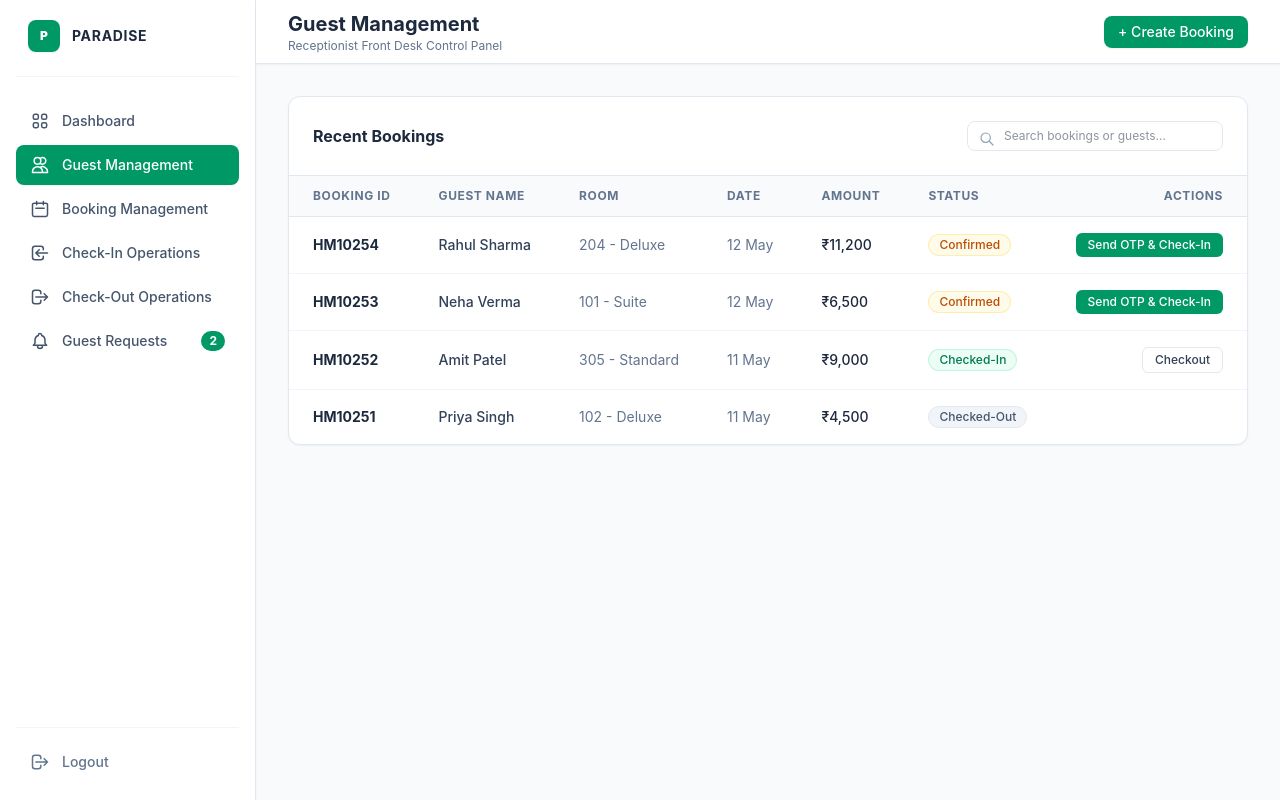
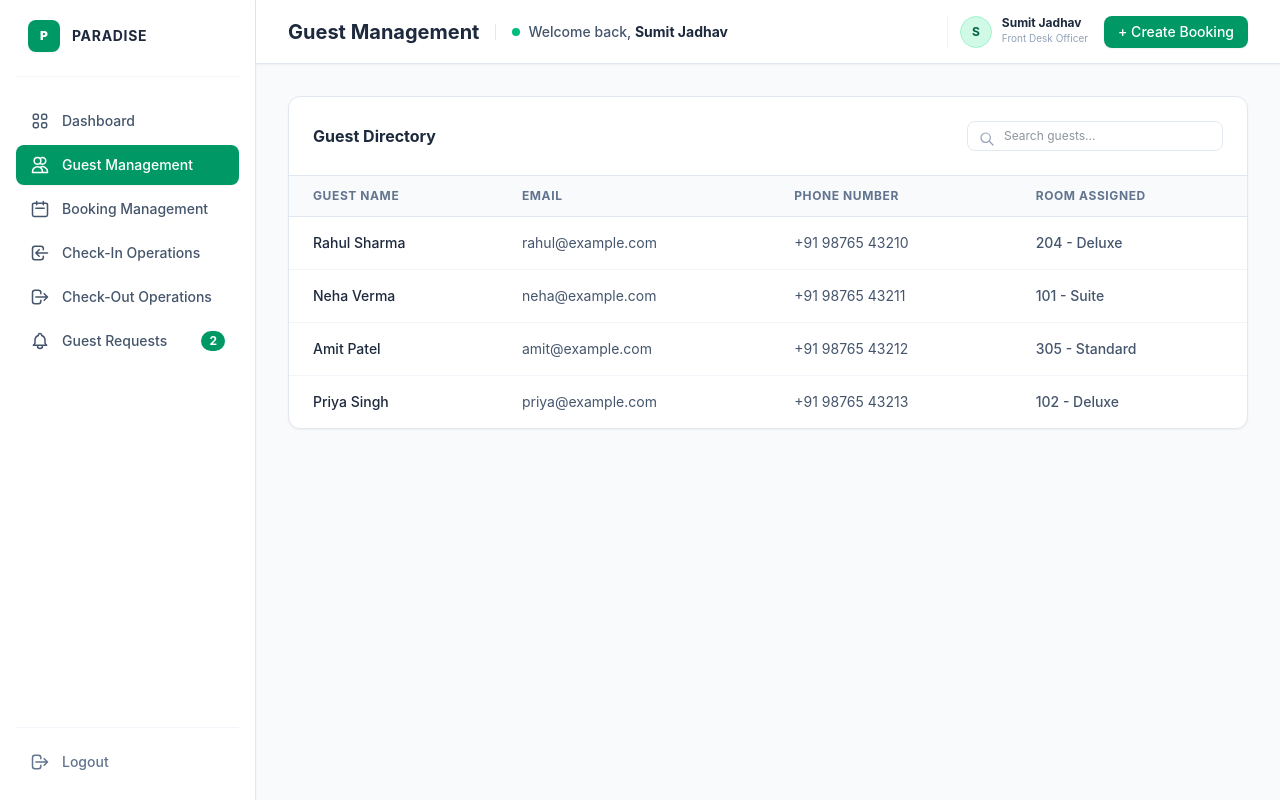
Before and after one commit to MangeshGadekar/hotel-management-system, a React (Vite) app in the folder frontend/: page /receptionist in a window 1280 px wide. Both pictures are taken after a click on the button "Guest Management". Built offline with nearby package versions, Linux system fonts and the light colour scheme.

Commit message:
feat: ui updates in receptionist and admin page

```diff
--- a/frontend/src/components/layout/AdminLayout.jsx
+++ b/frontend/src/components/layout/AdminLayout.jsx
@@ -6,6 +6,12 @@ import { FiLogIn } from "react-icons/fi";
 
 export default function AdminLayout() {
   const token = useAuthStore((state) => state.token);
+  const user = useAuthStore((state) => state.user);
+
+  // Determine admin name and avatar initial
+  const adminName = user?.name || user?.firstName ? `${user.firstName} ${user.lastName || ""}`.trim() : "Admin";
+  const avatarInitial = adminName.charAt(0).toUpperCase();
+
   if (!token) {
     return (
       <div className="min-h-dvh flex flex-col items-center justify-center gap-6 bg-gradient-to-br from-amber-50 via-white to-amber-100 px-4">
@@ -31,20 +37,43 @@ export default function AdminLayout() {
       </div>
     );
   }
+
   return (
     <div className="flex h-screen bg-[#F8FAFC] font-sans overflow-hidden">
       <Sidebar />
       <div className="flex-1 flex flex-col min-w-0">
         <header className="h-16 bg-white border-b border-slate-200 px-8 flex items-center justify-between shadow-xs">
-          <h1 className="text-xl font-bold text-slate-800">Dashboard</h1>
+          <div className="flex items-center gap-4">
+            <h1 className="text-xl font-bold text-slate-800">Dashboard</h1>
+            <span className="h-4 w-[1px] bg-slate-200"></span>
+            <div className="flex items-center gap-2">
+              <span className="w-2 h-2 rounded-full bg-emerald-500"></span>
+              <p className="text-xs text-slate-600 font-medium">
+                Logged in as <span className="font-bold text-slate-800">{adminName}</span>
+              </p>
+            </div>
+          </div>
+
           <div className="flex items-center gap-4">
             <input
               type="date"
               defaultValue="2026-05-12"
               className="px-3 py-1.5 border border-slate-200 rounded-lg text-sm text-slate-600 focus:outline-none focus:ring-1 focus:ring-[#D96B43]"
             />
+
+            {/* Admin Avatar & Profile Badge */}
+            <div className="flex items-center gap-2.5 pl-3 border-l border-slate-200">
+              <div className="w-8 h-8 rounded-full bg-amber-100 text-amber-800 font-bold text-xs flex items-center justify-center border border-amber-200">
+                {avatarInitial}
+              </div>
+              <div className="text-left hidden sm:block">
+                <p className="text-xs font-bold text-slate-800 leading-none">{adminName}</p>
+                <p className="text-[10px] text-slate-400 mt-0.5">System Administrator</p>
+              </div>
+            </div>
           </div>
         </header>
+
         <main className="flex-1 overflow-y-auto p-8">
           <Outlet />
         </main>
--- a/frontend/src/components/layout/ReceptionistLayout.jsx
+++ b/frontend/src/components/layout/ReceptionistLayout.jsx
@@ -49,9 +49,22 @@ const IconSearch = () => (
   </svg>
 );
 
+const IconBed = () => (
+  <svg className="w-5 h-5 text-emerald-600" fill="none" viewBox="0 0 24 24" stroke="currentColor">
+    <path strokeLinecap="round" strokeLinejoin="round" strokeWidth={1.8} d="M3 12l2-2m0 0l7-7 7 7M5 10v10a1 1 0 001 1h3m10-11l2 2m-2-2v10a1 1 0 01-1 1h-3m-6 0a1 1 0 001-1v-4a1 1 0 011-1h2a1 1 0 011 1v4a1 1 0 001 1m-6 0h6" />
+  </svg>
+);
+
 export default function ReceptionistLayout() {
   const [activeMenu, setActiveMenu] = useState("Dashboard");
   const [searchQuery, setSearchQuery] = useState("");
+
+  // Logged-in Receptionist State
+  const loggedInReceptionist = {
+    name: "Sumit Jadhav",
+    role: "Front Desk Officer",
+    avatarInitial: "S",
+  };
 
   const [showCreateBooking, setShowCreateBooking] = useState(false);
   const [otpModal, setOtpModal] = useState({ open: false, booking: null });
@@ -78,17 +91,13 @@ export default function ReceptionistLayout() {
   const [bookings, setBookings] = useState([
     {
       id: "HM10254",
+      roomNumber: "204",
+      type: "Deluxe Suite",
       guest: {
         firstName: "Rahul",
         lastName: "Sharma",
         email: "rahul@example.com",
         phone: "+91 98765 43210",
-        idProofType: "AADHAAR",
-        idProofNumber: "ABCD1234EF",
-        address: "123 MG Road",
-        city: "Pune",
-        state: "Maharashtra",
-        postalCode: "411001",
       },
       room: "204 - Deluxe",
       date: "12 May",
@@ -97,17 +106,13 @@ export default function ReceptionistLayout() {
     },
     {
       id: "HM10253",
+      roomNumber: "101",
+      type: "Executive Suite",
       guest: {
         firstName: "Neha",
         lastName: "Verma",
         email: "neha@example.com",
         phone: "+91 98765 43211",
-        idProofType: "PASSPORT",
-        idProofNumber: "Z9876543",
-        address: "45 Park Street",
-        city: "Mumbai",
-        state: "Maharashtra",
-        postalCode: "400001",
       },
       room: "101 - Suite",
       date: "12 May",
@@ -116,17 +121,13 @@ export default function ReceptionistLayout() {
     },
     {
       id: "HM10252",
+      roomNumber: "305",
+      type: "Standard Room",
       guest: {
         firstName: "Amit",
         lastName: "Patel",
         email: "amit@example.com",
         phone: "+91 98765 43212",
-        idProofType: "DRIVING_LICENSE",
-        idProofNumber: "DL1420110012345",
-        address: "88 Ring Road",
-        city: "Ahmedabad",
-        state: "Gujarat",
-        postalCode: "380001",
       },
       room: "305 - Standard",
       date: "11 May",
@@ -135,17 +136,13 @@ export default function ReceptionistLayout() {
     },
     {
       id: "HM10251",
+      roomNumber: "102",
+      type: "Deluxe Suite",
       guest: {
         firstName: "Priya",
         lastName: "Singh",
         email: "priya@example.com",
         phone: "+91 98765 43213",
-        idProofType: "PAN_CARD",
-        idProofNumber: "ABCDE1234F",
-        address: "12 Civil Lines",
-        city: "Delhi",
-        state: "Delhi",
-        postalCode: "110054",
       },
       room: "102 - Deluxe",
       date: "11 May",
@@ -171,6 +168,19 @@ export default function ReceptionistLayout() {
     setBookings(prev => prev.map(b => b.id === checkoutModal.booking.id ? { ...b, status: "Checked-Out" } : b));
     setCheckoutModal({ open: false, booking: null });
   };
+
+  // Filter bookings according to the active navigation menu
+  const getFilteredBookings = () => {
+    if (activeMenu === "Check-In Operations") {
+      return bookings.filter(b => b.status === "Confirmed");
+    }
+    if (activeMenu === "Check-Out Operations") {
+      return bookings.filter(b => b.status === "Checked-In");
+    }
+    return bookings;
+  };
+
+  const filteredBookings = getFilteredBookings();
 
   return (
     <div className="flex h-screen bg-[#F8FAFC] font-sans overflow-hidden">
@@ -228,11 +238,29 @@ export default function ReceptionistLayout() {
       <div className="flex-1 flex flex-col min-w-0">
         {/* Top Header */}
         <header className="h-16 bg-white border-b border-slate-200 px-8 flex items-center justify-between shadow-xs">
-          <div>
+          <div className="flex items-center gap-4">
             <h1 className="text-xl font-bold text-slate-800">{activeMenu}</h1>
-            <p className="text-xs text-slate-500">Receptionist Front Desk Control Panel</p>
+            <span className="h-4 w-[1px] bg-slate-200"></span>
+            <div className="flex items-center gap-2">
+              <span className="w-2 h-2 rounded-full bg-emerald-500"></span>
+              <p className="text-sm text-slate-600 font-medium">
+                Welcome back, <span className="font-bold text-slate-800">{loggedInReceptionist.name}</span>
+              </p>
+            </div>
           </div>
-          <div className="flex items-center gap-3">
+
+          <div className="flex items-center gap-4">
+            {/* Receptionist Badge */}
+            <div className="flex items-center gap-2.5 pl-3 border-l border-slate-100">
+              <div className="w-8 h-8 rounded-full bg-emerald-100 text-emerald-800 font-bold text-xs flex items-center justify-center border border-emerald-200">
+                {loggedInReceptionist.avatarInitial}
+              </div>
+              <div className="text-left hidden sm:block">
+                <p className="text-xs font-bold text-slate-800 leading-none">{loggedInReceptionist.name}</p>
+                <p className="text-[10px] text-slate-400 mt-0.5">{loggedInReceptionist.role}</p>
+              </div>
+            </div>
+
             <button
               onClick={() => setShowCreateBooking(true)}
               className="px-3.5 py-1.5 bg-emerald-600 text-white rounded-lg text-sm font-medium hover:bg-emerald-700 transition-colors shadow-xs"
@@ -260,7 +288,149 @@ export default function ReceptionistLayout() {
             </div>
           )}
 
-          {activeMenu === "Guest Requests" ? (
+          {activeMenu === "Guest Management" && (
+            <div className="bg-white border border-slate-200 rounded-xl shadow-xs overflow-hidden">
+              <div className="p-6 border-b border-slate-200 flex justify-between items-center">
+                <h2 className="text-base font-bold text-slate-800">Guest Directory</h2>
+                <div className="relative w-64">
+                  <IconSearch />
+                  <input
+                    type="text"
+                    placeholder="Search guests..."
+                    value={searchQuery}
+                    onChange={(e) => setSearchQuery(e.target.value)}
+                    className="w-full bg-white border border-slate-200 rounded-lg pl-9 pr-3 py-1.5 text-xs text-slate-800 focus:outline-none focus:ring-1 focus:ring-emerald-600"
+                  />
+                </div>
+              </div>
+
+              <div className="overflow-x-auto">
+                <table className="w-full text-left text-sm border-collapse">
+                  <thead>
+                    <tr className="bg-slate-50 border-b border-slate-200 text-slate-500 font-semibold text-xs tracking-wider uppercase">
+                      <th className="py-3 px-6">GUEST NAME</th>
+                      <th className="py-3 px-6">EMAIL</th>
+                      <th className="py-3 px-6">PHONE NUMBER</th>
+                      <th className="py-3 px-6">ROOM ASSIGNED</th>
+                    </tr>
+                  </thead>
+                  <tbody className="divide-y divide-slate-100">
+                    {bookings.map((row) => (
+                      <tr key={row.id} className="hover:bg-slate-50/70 transition-colors">
+                        <td className="py-4 px-6 font-medium text-slate-800">
+                          {row.guest.firstName} {row.guest.lastName}
+                        </td>
+                        <td className="py-4 px-6 text-slate-600">{row.guest.email}</td>
+                        <td className="py-4 px-6 text-slate-600">{row.guest.phone}</td>
+                        <td className="py-4 px-6 text-slate-600 font-medium">{row.room}</td>
+                      </tr>
+                    ))}
+                  </tbody>
+                </table>
+              </div>
+            </div>
+          )}
+
+          {/* Booking Management View (Card-Based Layout for Rooms) */}
+          {activeMenu === "Booking Management" && (
+            <div className="space-y-4">
+              <div className="flex flex-col sm:flex-row justify-between items-start sm:items-center gap-4 bg-white p-5 border border-slate-200 rounded-xl shadow-xs">
+                <div>
+                  <h2 className="text-base font-bold text-slate-800">Room Status & Bookings</h2>
+                  <p className="text-xs text-slate-500 mt-0.5">Overview of room availability, pricing, and current occupancy</p>
+                </div>
+                <div className="relative w-full sm:w-64">
+                  <IconSearch />
+                  <input
+                    type="text"
+                    placeholder="Search rooms or categories..."
+                    value={searchQuery}
+                    onChange={(e) => setSearchQuery(e.target.value)}
+                    className="w-full bg-white border border-slate-200 rounded-lg pl-9 pr-3 py-1.5 text-xs text-slate-800 focus:outline-none focus:ring-1 focus:ring-emerald-600"
+                  />
+                </div>
+              </div>
+
+              {/* Room Cards Grid */}
+              <div className="grid grid-cols-1 sm:grid-cols-2 lg:grid-cols-3 xl:grid-cols-4 gap-5">
+                {bookings.map((roomCard) => (
+                  <div
+                    key={roomCard.id}
+                    className="bg-white border border-slate-200 rounded-xl p-5 shadow-xs hover:shadow-md transition-shadow flex flex-col justify-between space-y-4"
+                  >
+                    <div>
+                      {/* Card Header: Room Number and Status Badge */}
+                      <div className="flex justify-between items-start">
+                        <div className="flex items-center gap-2">
+                          <div className="p-2 bg-slate-50 rounded-lg border border-slate-200 text-slate-600">
+                            <IconBed />
+                          </div>
+                          <div>
+                            <h3 className="text-lg font-bold text-slate-800 leading-none">Room {roomCard.roomNumber}</h3>
+                            <p className="text-xs text-slate-500 mt-1">{roomCard.type}</p>
+                          </div>
+                        </div>
+                        <span
+                          className={`inline-flex items-center px-2.5 py-0.5 rounded-full text-[10px] font-bold border ${
+                            roomCard.status === "Confirmed"
+                              ? "bg-amber-50 text-amber-700 border-amber-200"
+                              : roomCard.status === "Checked-In"
+                              ? "bg-emerald-50 text-emerald-700 border-emerald-200"
+                              : "bg-slate-100 text-slate-600 border-slate-200"
+                          }`}
+                        >
+                          {roomCard.status}
+                        </span>
+                      </div>
+
+                      {/* Card Body Details */}
+                      <div className="mt-4 pt-3 border-t border-slate-100 space-y-2 text-xs">
+                        <div className="flex justify-between text-slate-500">
+                          <span>Booking ID:</span>
+                          <span className="font-semibold text-slate-700">{roomCard.id}</span>
+                        </div>
+                        <div className="flex justify-between text-slate-500">
+                          <span>Rate per night:</span>
+                          <span className="font-bold text-slate-800">{roomCard.amount}</span>
+                        </div>
+                        <div className="flex justify-between text-slate-500"><span>Date:</span> <span className="font-medium text-slate-700">{roomCard.date}</span></div>
+                      </div>
+                    </div>
+
+                    {/* Card Actions */}
+                    <div className="pt-3 border-t border-slate-100">
+                      {roomCard.status === "Confirmed" && (
+                        <button
+                          onClick={() => setOtpModal({ open: true, booking: roomCard })}
+                          className="w-full bg-emerald-600 text-white py-2 rounded-lg text-xs font-semibold hover:bg-emerald-700 transition-colors shadow-xs"
+                        >
+                          Send OTP & Check-In
+                        </button>
+                      )}
+                      {roomCard.status === "Checked-In" && (
+                        <button
+                          onClick={() => setCheckoutModal({ open: true, booking: roomCard })}
+                          className="w-full border border-slate-200 text-slate-700 py-2 rounded-lg text-xs font-semibold hover:bg-slate-50 transition-colors"
+                        >
+                          Process Checkout
+                        </button>
+                      )}
+                      {roomCard.status === "Checked-Out" && (
+                        <button
+                          disabled
+                          className="w-full bg-slate-100 text-slate-400 py-2 rounded-lg text-xs font-medium cursor-not-allowed"
+                        >
+                          Available for Cleaning
+                        </button>
+                      )}
+                    </div>
+                  </div>
+                ))}
+              </div>
+            </div>
+          )}
+
+          {activeMenu === "Guest Requests" && (
             <div className="bg-white border border-slate-200 rounded-xl p-6 shadow-xs space-y-4">
               <h2 className="text-base font-bold text-slate-800">Active Front Desk Requests</h2>
               <div className="grid gap-3">
@@ -283,10 +453,14 @@ export default function ReceptionistLayout() {
                 ))}
               </div>
             </div>
-          ) : (
+          )}
+
+          {activeMenu !== "Dashboard" && activeMenu !== "Guest Management" && activeMenu !== "Booking Management" && activeMenu !== "Guest Requests" && (
             <div className="bg-white border border-slate-200 rounded-xl shadow-xs overflow-hidden">
               <div className="p-6 border-b border-slate-200 flex justify-between items-center">
-                <h2 className="text-base font-bold text-slate-800">Recent Bookings</h2>
+                <h2 className="text-base font-bold text-slate-800">
+                  {activeMenu === "Check-Out Operations" ? "Guest Check-Out Queue" : "Recent Bookings"}
+                </h2>
                 <div className="relative w-64">
                   <IconSearch />
                   <input
@@ -313,7 +487,7 @@ export default function ReceptionistLayout() {
                     </tr>
                   </thead>
                   <tbody className="divide-y divide-slate-100">
-                    {bookings.map((row) => (
+                    {filteredBookings.map((row) => (
                       <tr key={row.id} className="hover:bg-slate-50/70 transition-colors">
                         <td className="py-4 px-6 font-bold text-slate-800">{row.id}</td>
                         <td className="py-4 px-6">
@@ -339,7 +513,8 @@ export default function ReceptionistLayout() {
                           </span>
                         </td>
                         <td className="py-4 px-6 text-right space-x-2">
-                          {row.status === "Confirmed" && (
+                          {/* Display Send OTP button ONLY when NOT in Check-Out Operations */}
+                          {activeMenu !== "Check-Out Operations" && row.status === "Confirmed" && (
                             <button
                               onClick={() => setOtpModal({ open: true, booking: row })}
                               className="px-3 py-1 bg-emerald-600 text-white rounded-md text-xs font-medium hover:bg-emerald-700 transition-colors"
@@ -433,37 +608,19 @@ export default function ReceptionistLayout() {
       {guestDetailsModal.open && guestDetailsModal.guest && (
         <div className="fixed inset-0 bg-slate-900/40 backdrop-blur-xs flex items-center justify-center p-4 z-50">
           <div className="bg-white border border-slate-200 rounded-xl p-6 max-w-md w-full space-y-4 shadow-lg">
-            <h3 className="text-base font-bold text-slate-800">Guest Information</h3>
-            <div className="space-y-2 text-xs divide-y divide-slate-100">
+            <h3 className="text-base font-bold text-slate-800">Basic Guest Details</h3>
+            <div className="space-y-3 text-xs divide-y divide-slate-100">
               <div className="pb-2">
                 <p className="text-slate-400 font-medium uppercase text-[10px]">Full Name</p>
                 <p className="text-slate-800 font-semibold text-sm">{guestDetailsModal.guest.firstName} {guestDetailsModal.guest.lastName}</p>
               </div>
-              <div className="py-2 grid grid-cols-2 gap-2">
-                <div>
-                  <p className="text-slate-400 font-medium uppercase text-[10px]">Email</p>
-                  <p className="text-slate-800 font-medium">{guestDetailsModal.guest.email}</p>
-                </div>
-                <div>
-                  <p className="text-slate-400 font-medium uppercase text-[10px]">Phone</p>
-                  <p className="text-slate-800 font-medium">{guestDetailsModal.guest.phone}</p>
-                </div>
-              </div>
-              <div className="py-2 grid grid-cols-2 gap-2">
-                <div>
-                  <p className="text-slate-400 font-medium uppercase text-[10px]">ID Type</p>
-                  <p className="text-slate-800 font-medium">{guestDetailsModal.guest.idProofType}</p>
-                </div>
-                <div>
-                  <p className="text-slate-400 font-medium uppercase text-[10px]">ID Number</p>
-                  <p className="text-slate-800 font-medium">{guestDetailsModal.guest.idProofNumber}</p>
-                </div>
+              <div className="pt-2">
+                <p className="text-slate-400 font-medium uppercase text-[10px]">Email Address</p>
+                <p className="text-slate-800 font-medium text-xs mt-0.5">{guestDetailsModal.guest.email}</p>
               </div>
               <div className="pt-2">
-                <p className="text-slate-400 font-medium uppercase text-[10px]">Address</p>
-                <p className="text-slate-800 font-medium">
-                  {guestDetailsModal.guest.address}, {guestDetailsModal.guest.city}, {guestDetailsModal.guest.state} - {guestDetailsModal.guest.postalCode}
-                </p>
+                <p className="text-slate-400 font-medium uppercase text-[10px]">Phone Number</p>
+                <p className="text-slate-800 font-medium text-xs mt-0.5">{guestDetailsModal.guest.phone}</p>
               </div>
             </div>
             <button
```
